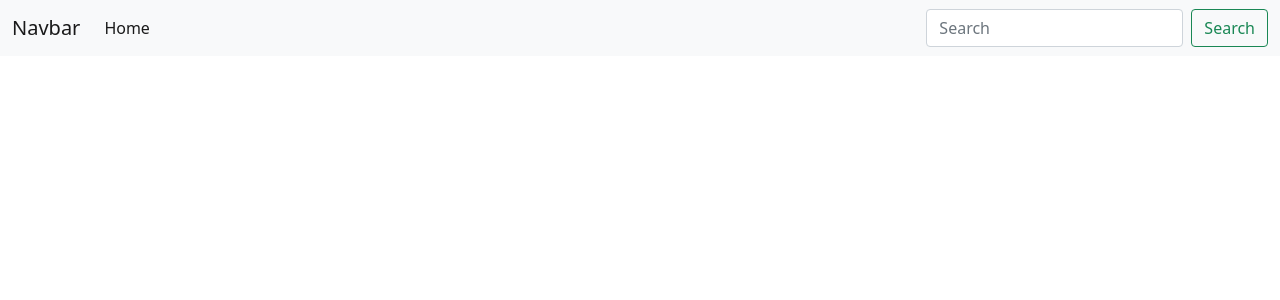
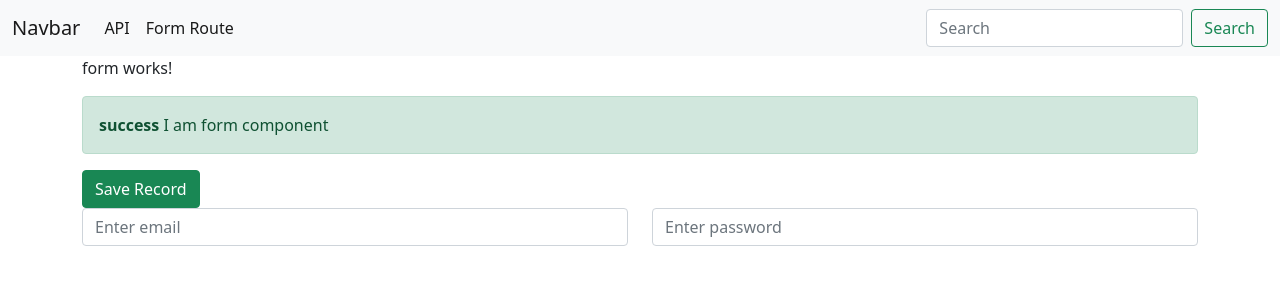
Before and after one commit to RushikeshTekale66/Important-Concept-of-Angular, an Angular app: page /form in a window 1280 px wide. Before the commit this address led to /. Shown: the top 300 px of the page. Built offline with nearby package versions, Linux system fonts and the light colour scheme.

Commit message:
Reusable component & input-output

```diff
--- a/src/app/app.component.html
+++ b/src/app/app.component.html
@@ -8,7 +8,10 @@
         <div class="collapse navbar-collapse" id="navbarSupportedContent">
             <ul class="navbar-nav me-auto mb-2 mb-lg-0">
                 <li class="nav-item">
-                    <a class="nav-link active" aria-current="page" routerLink="api">Home</a>
+                    <a class="nav-link active" aria-current="page" routerLink="api">API </a>
+                </li>
+                <li class="nav-item">
+                    <a class="nav-link active" aria-current="page" routerLink="form">Form Route</a>
                 </li>
 
             </ul>
--- a/src/app/app.routes.ts
+++ b/src/app/app.routes.ts
@@ -1,5 +1,6 @@
 import { Routes } from '@angular/router';
 import { PostApiComponent } from './post-api/post-api.component';
+import { FormComponent } from './form/form.component';
 
 
 
@@ -9,6 +10,10 @@ export const routes: Routes = [
         component: PostApiComponent,
     },
     {
+        path:'form',
+        component: FormComponent,
+    },
+    {
         path:'*',
         redirectTo:'/api',
     }
--- /dev/null
+++ b/src/app/form/form.component.html
@@ -0,0 +1,15 @@
+<p>form works!</p>
+<app-alert-component [alertType]="'success'" [message]="'I am form component'"></app-alert-component>
+<app-reusable-button [btnClass]="'btn btn-success'" [btnText]="'Save Record'"></app-reusable-button>
+
+
+<form>
+    <div class="row">
+      <div class="col">
+        <input type="text" class="form-control" placeholder="Enter email" name="email">
+      </div>
+      <div class="col">
+        <input type="password" class="form-control" placeholder="Enter password" name="pswd">
+      </div>
+    </div>
+  </form>
--- a/src/app/post-api/post-api.component.html
+++ b/src/app/post-api/post-api.component.html
@@ -1,4 +1,7 @@
 <p>post-api works!</p>
+<app-alert-component [alertType]="'warning'" [message]="'Welcome to Post Api'"></app-alert-component>
+
+<app-reusable-button [btnClass]="'btn btn-warning'" (onBtnClick)="getData($event)" [btnText]="'Save Record'"></app-reusable-button>
 
 <div class="row">
   <div class="col-6">
@@ -44,6 +47,7 @@
           <td>
             <button class="btn btn-success" (click)="onEdit(item)">Edit</button>
             <button class="btn btn-danger m-1" (click)="onDelete(item.departmentId)">Delete</button>
+            <app-reusable-button [btnClass]="'btn btn-danger'" [btnText]="'Delete R'" (onBtnClick)="onDelete(item.departmentId)"></app-reusable-button>
           </td>
         </tr>
         }
--- a/src/app/post-api/post-api.component.ts
+++ b/src/app/post-api/post-api.component.ts
@@ -2,10 +2,12 @@ import { HttpClient } from '@angular/common/http';
 import { Component, inject, OnInit } from '@angular/core';
 import { FormsModule } from '@angular/forms';
 import { DepartmentService } from '../service/department.service';
+import { AlertComponentComponent } from '../reusableComponent/alert-component/alert-component.component';
+import { ReusableButtonComponent } from '../reusableComponent/reusable-button/reusable-button.component';
 
 @Component({
   selector: 'app-post-api',
-  imports: [FormsModule],
+  imports: [AlertComponentComponent, FormsModule, ReusableButtonComponent],
   templateUrl: './post-api.component.html',
   styleUrl: './post-api.component.css'
 })
@@ -14,6 +16,10 @@ export class PostApiComponent implements OnInit {
     "departmentId": 0,
     "departmentName": '',
     'departmentLogo': ""
+  }
+
+  getData(data : any){
+    debugger;
   }
 
   //Two ways to create department service
```
Also changed, not shown: src/app/form/form.component.ts (added, +13 -0 lines), src/app/form/form.component.css (added), 1 other file (tests, documents, lock files or other folders).
